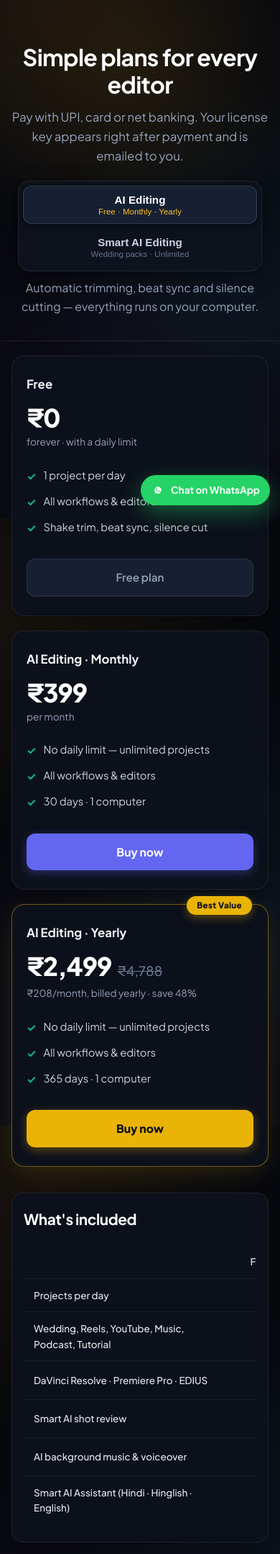
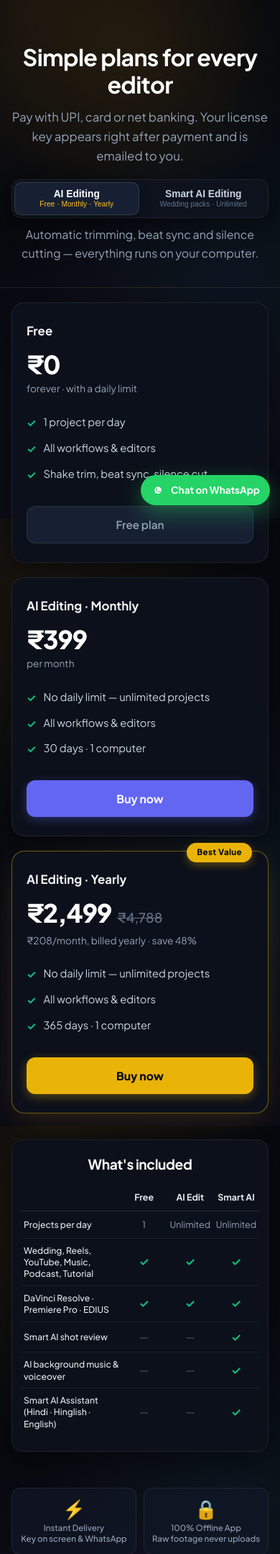
Before and after one commit to sharmaeditoranil/Ai-Video-Flow-Front, a PHP site: page /pricing.html in a window 390 px wide. Shown: the part 124-2283 px from the top of the page at 72% size. Run offline with PHP 8.4, Linux system fonts and the light colour scheme.

Commit message:
fix(mobile): optimize pricing switcher and comparison table for full mobile responsiveness without cutoff

```diff
--- a/css/style.css
+++ b/css/style.css
@@ -37,10 +37,15 @@
   color: var(--text-primary);
   font-family: var(--font-sans);
   -webkit-font-smoothing: antialiased;
+  overflow-x: hidden;
+  max-width: 100vw;
 }
 
 body {
   overflow-x: hidden;
+  max-width: 100vw;
+  width: 100%;
+  position: relative;
   line-height: 1.6;
   background-image:
     radial-gradient(circle at 15% 15%, rgba(245, 158, 11, 0.08) 0%, transparent 40%),
@@ -1675,22 +1680,32 @@
   /* Segmented Switcher & Plans on Mobile */
   .pricing-switcher-wrapper {
     width: 100%;
-    max-width: 480px;
+    max-width: 500px;
     display: flex;
+    flex-direction: row;
+    margin: 24px auto 14px;
+    padding: 4px;
+    gap: 4px;
+    background: #0d121d;
+    border-radius: 14px;
   }
 
   .pricing-switch-btn {
-    flex: 1;
-    padding: 10px 14px;
+    flex: 1 1 50%;
+    padding: 10px 8px;
     text-align: center;
+    border-radius: 10px;
   }
 
   .pricing-switch-btn .btn-title {
-    font-size: 0.95rem;
+    font-size: 0.92rem;
+    white-space: nowrap;
   }
 
   .pricing-switch-btn .btn-sub {
-    font-size: 0.72rem;
+    font-size: 0.68rem;
+    line-height: 1.25;
+    margin-top: 2px;
   }
 
   .plans-grid-4 {
@@ -1707,25 +1722,75 @@
   }
 
   .whats-included-card {
-    padding: 24px 16px;
+    padding: 22px 12px;
     margin-top: 36px;
     border-radius: 16px;
   }
 
+  .whats-included-card h3 {
+    font-size: 1.2rem;
+    margin-bottom: 16px;
+    text-align: center;
+  }
+
+  .included-table-wrapper {
+    width: 100%;
+    overflow-x: auto;
+    -webkit-overflow-scrolling: touch;
+    border-radius: 12px;
+  }
+
+  .included-table {
+    min-width: 100%;
+    width: 100%;
+    table-layout: fixed;
+    border-collapse: collapse;
+  }
+
   .included-table th,
   .included-table td {
-    padding: 12px 14px;
-    font-size: 0.84rem;
+    padding: 10px 4px;
+    font-size: 0.8rem;
+    line-height: 1.35;
   }
 
   .included-table th:first-child,
   .included-table td:first-child {
-    position: sticky;
-    left: 0;
-    background: #0c101a;
-    z-index: 2;
-    box-shadow: 2px 0 6px rgba(0, 0, 0, 0.4);
-    min-width: 160px;
+    width: 44%;
+    text-align: left;
+    padding-left: 6px;
+    font-size: 0.82rem;
+    position: static;
+    box-shadow: none;
+    min-width: unset;
+  }
+
+  .included-table th:not(:first-child),
+  .included-table td:not(:first-child) {
+    width: 18.6%;
+    text-align: center;
+    padding: 10px 2px;
+    font-size: 0.78rem;
+  }
+
+  .included-table th {
+    font-size: 0.78rem;
+    font-weight: 700;
+    color: #e2e8f0;
+    padding-bottom: 12px;
+    border-bottom: 1px solid rgba(255, 255, 255, 0.12);
+  }
+
+  .included-table td .check {
+    font-size: 1rem;
+  }
+
+  .included-table td .dash {
+    font-size: 0.95rem;
+  }
+
+  .desktop-only {
+    display: inline;
   }
 
   /* Comparison Table Mobile Swipe & Sticky Header */
@@ -1964,16 +2029,52 @@
   }
 
   .pricing-switcher-wrapper {
-    flex-direction: column;
+    display: flex;
+    flex-direction: row;
     width: 100%;
-    max-width: 340px;
-    margin: 20px auto 10px;
+    max-width: 100%;
+    margin: 18px auto 10px;
+    padding: 3px;
+    gap: 3px;
   }
 
   .pricing-switch-btn {
-    width: 100%;
+    flex: 1 1 50%;
+    width: 50%;
     text-align: center;
-    padding: 10px 12px;
+    padding: 8px 4px;
+  }
+
+  .pricing-switch-btn .btn-title {
+    font-size: 0.86rem;
+  }
+
+  .pricing-switch-btn .btn-sub {
+    font-size: 0.64rem;
+    margin-top: 1px;
+    line-height: 1.2;
+  }
+
+  .desktop-only {
+    display: none;
+  }
+
+  .included-table th,
+  .included-table td {
+    padding: 8px 2px;
+    font-size: 0.74rem;
+  }
+
+  .included-table th:first-child,
+  .included-table td:first-child {
+    font-size: 0.76rem;
+    padding-left: 4px;
+    width: 42%;
+  }
+
+  .included-table th:not(:first-child),
+  .included-table td:not(:first-child) {
+    width: 19.3%;
   }
 
   /* Floating WhatsApp on small mobile */
--- a/pricing.html
+++ b/pricing.html
@@ -390,8 +390,8 @@
               <tr>
                 <th></th>
                 <th>Free</th>
-                <th>AI Editing</th>
-                <th>Smart AI Editing</th>
+                <th>AI Edit<span class="desktop-only">ing</span></th>
+                <th>Smart AI<span class="desktop-only"> Editing</span></th>
               </tr>
             </thead>
             <tbody>
```
